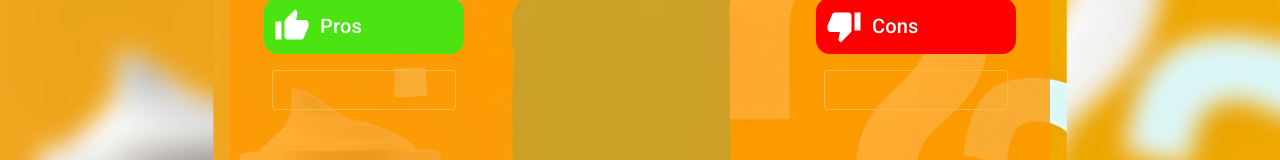
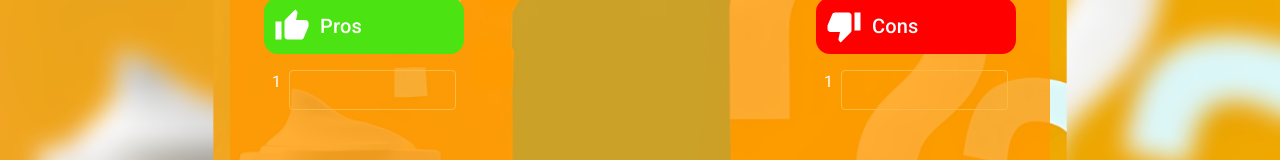
Before and after one commit to davit2001/pros-cons, a React (Vite) app: page / in a window 1280 px wide. Shown: the part 238-398 px from the top of the page. Built offline with nearby package versions, Linux system fonts and the light colour scheme.

Commit message:
Add index for pros and cons

```diff
--- a/src/components/ConsList/ConsList.tsx
+++ b/src/components/ConsList/ConsList.tsx
@@ -35,15 +35,15 @@ const ListWrapper = styled(Box)({
 
 const ConsList = () => {
   const [consList, setConsList] = useState<Cons>({
-    0: {
-      id: 0,
+    1: {
+      id: 1,
       content: '',
     }
   });
 
   const onChange = useCallback((event: ChangeEvent<HTMLTextAreaElement | HTMLInputElement>, id: number) => {
     const prosKeys = Object.keys(consList);
-    const isLast = prosKeys.length - 1 === id;
+    const isLast = prosKeys.length === id;
 
     if (!isLast && !event.target.value) {
       const filteredList = removeLastProperty(consList);
--- a/src/components/Input/Input.tsx
+++ b/src/components/Input/Input.tsx
@@ -1,6 +1,8 @@
 import {ChangeEvent, FC, memo} from "react";
 import TextField from "@mui/material/TextField";
 import {styled} from "@mui/material/styles";
+import Box from "@mui/material/Box";
+import Typography from "@mui/material/Typography";
 
 type InputProps = {
   id: number;
@@ -29,6 +31,10 @@ const Input: FC<InputProps> = ({
   content,
   onChange,
 }) => (
+  <Box display="flex" gap={1}>
+    <Typography color="#fff">
+      {id}
+    </Typography>
     <CustomInput
       key={id}
       value={content}
@@ -36,6 +42,7 @@ const Input: FC<InputProps> = ({
       variant="outlined"
       size="small"
     />
+  </Box>
 );
 
 export default memo(Input);
--- a/src/components/ProsList/ProsList.tsx
+++ b/src/components/ProsList/ProsList.tsx
@@ -35,15 +35,15 @@ const ListWrapper = styled(Box)({
 
 const ProsList = () => {
   const [prosList, setProsList] = useState<Pros>({
-    0: {
-      id: 0,
+    1: {
+      id: 1,
       content: '',
     }
   });
 
   const onChange = useCallback((event: ChangeEvent<HTMLTextAreaElement | HTMLInputElement>, id: number) => {
     const prosKeys = Object.keys(prosList);
-    const isLast = prosKeys.length - 1 === id;
+    const isLast = prosKeys.length === id;
 
     if (!isLast && !event.target.value) {
       const filteredList = removeLastProperty(prosList);
```
Also changed, not shown: 1 other file (tests, documents, lock files or other folders). Lines whose indentation alone changed are shown as unchanged.
